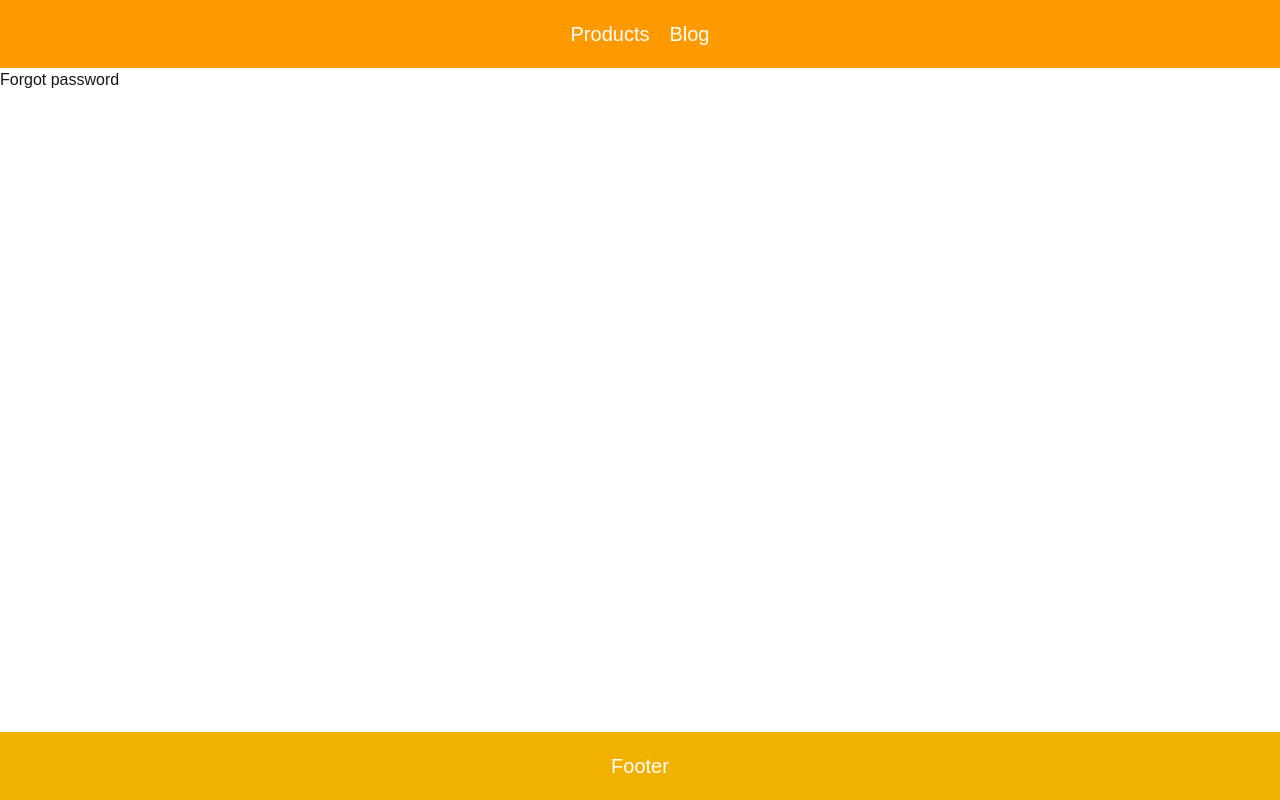
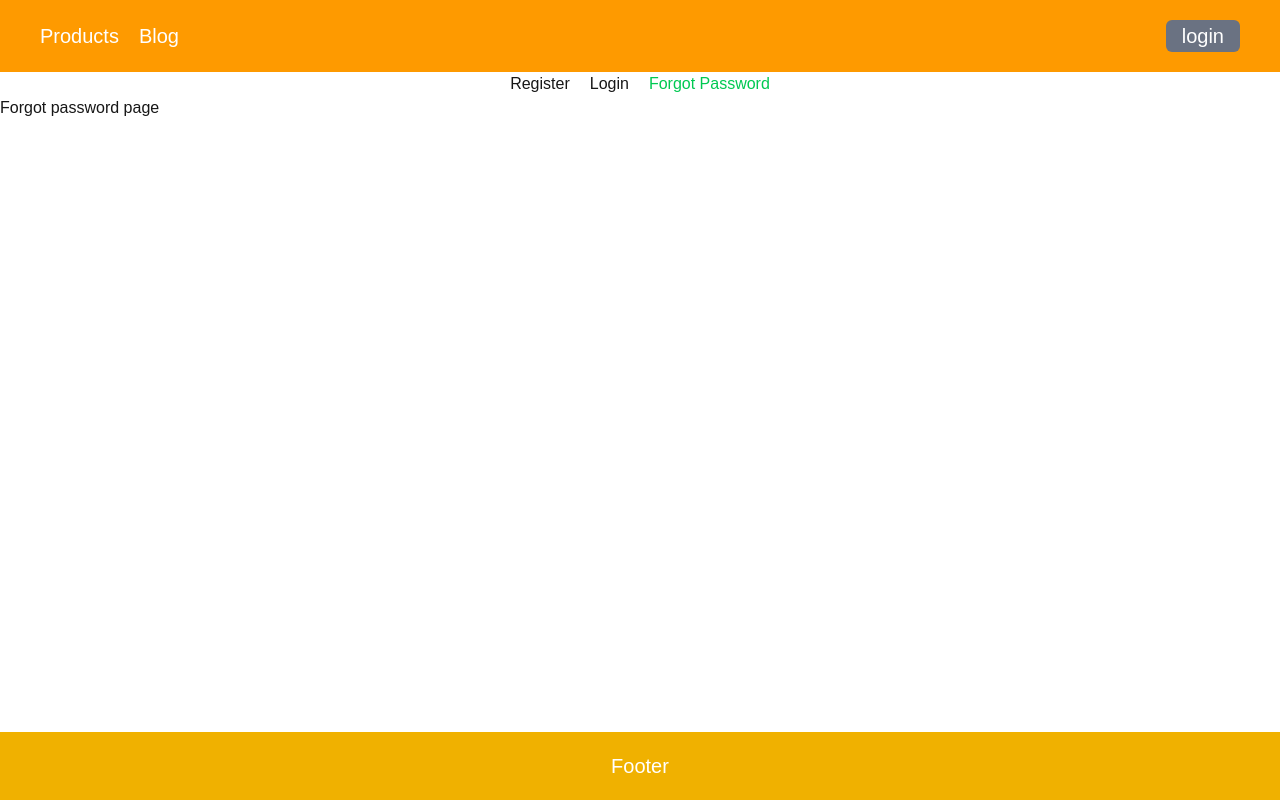
Before and after one commit to ammarAlzaqam/NEXT.JS-15-Tutorials, a Next.js app in the folder routing-demo/: page /forgot-password in a window 1280 px wide. Built offline with nearby package versions, Linux system fonts and the light colour scheme.

Commit message:
active links

```diff
--- a/routing-demo/src/app/(auth)/forgot-password/page.tsx
+++ b/routing-demo/src/app/(auth)/forgot-password/page.tsx
@@ -1,3 +1,3 @@
 export default function ForgotPasswordPage() {
-  return <h1>Forgot password</h1>;
+  return <h1>Forgot password page</h1>;
 }
--- /dev/null
+++ b/routing-demo/src/app/(auth)/layout.tsx
@@ -0,0 +1,42 @@
+"use client";
+
+import Link from "next/link";
+import { usePathname } from "next/navigation";
+import { ReactNode } from "react";
+
+type NavLink = {
+  name: string;
+  href: string;
+};
+
+const navLinks: NavLink[] = [
+  {
+    name: "Register",
+    href: "/register",
+  },
+  {
+    name: "Login",
+    href: "/login",
+  },
+  {
+    name: "Forgot Password",
+    href: "/forgot-password",
+  },
+];
+
+export default function AuthLayout({ children }: { children: ReactNode }) {
+  const pathname = usePathname();
+  const authPath = pathname.split("/").pop();
+  return (
+    <section>
+      <ul className="flex justify-center items-center gap-5">
+        {navLinks.map(({ name, href }) => (
+          <li key={name}>
+            <Link href={href} className={`${authPath === href.slice(1) && "text-green-500 transition"}`}>{name}</Link>
+          </li>
+        ))}
+      </ul>
+      {children}
+    </section>
+  );
+}
--- a/routing-demo/src/app/(auth)/login/page.tsx
+++ b/routing-demo/src/app/(auth)/login/page.tsx
@@ -1,3 +1,3 @@
 export default function LoginPage() {
-  return <h1>Login</h1>;
+  return <h1>Login page</h1>;
 }
--- a/routing-demo/src/app/(auth)/register/page.tsx
+++ b/routing-demo/src/app/(auth)/register/page.tsx
@@ -1,3 +1,3 @@
 export default function RegisterPage() {
-    return <h1>Register</h1>
+    return <h1>Register page</h1>
 }
--- a/routing-demo/src/components/header.tsx
+++ b/routing-demo/src/components/header.tsx
@@ -2,7 +2,7 @@ import Link from "next/link";
 
 export default function Header() {
   return (
-    <div className="p-5 bg-amber-500 text-white text-xl">
+    <div className="flex justify-between items-center px-10 py-5 bg-amber-500 text-white text-xl">
       <ul className="flex justify-center items-center gap-5">
         <li>
           <Link href="/products">Products</Link>
@@ -11,6 +11,12 @@ export default function Header() {
           <Link href="/blog">Blog</Link>
         </li>
       </ul>
+
+      <div>
+        <button className="bg-gray-500 rounded-md hover:bg-gray-600 transition px-4 py-0.5">
+          <Link href="/login">login</Link>
+        </button>
+      </div>
     </div>
-  )
+  );
 }
```
